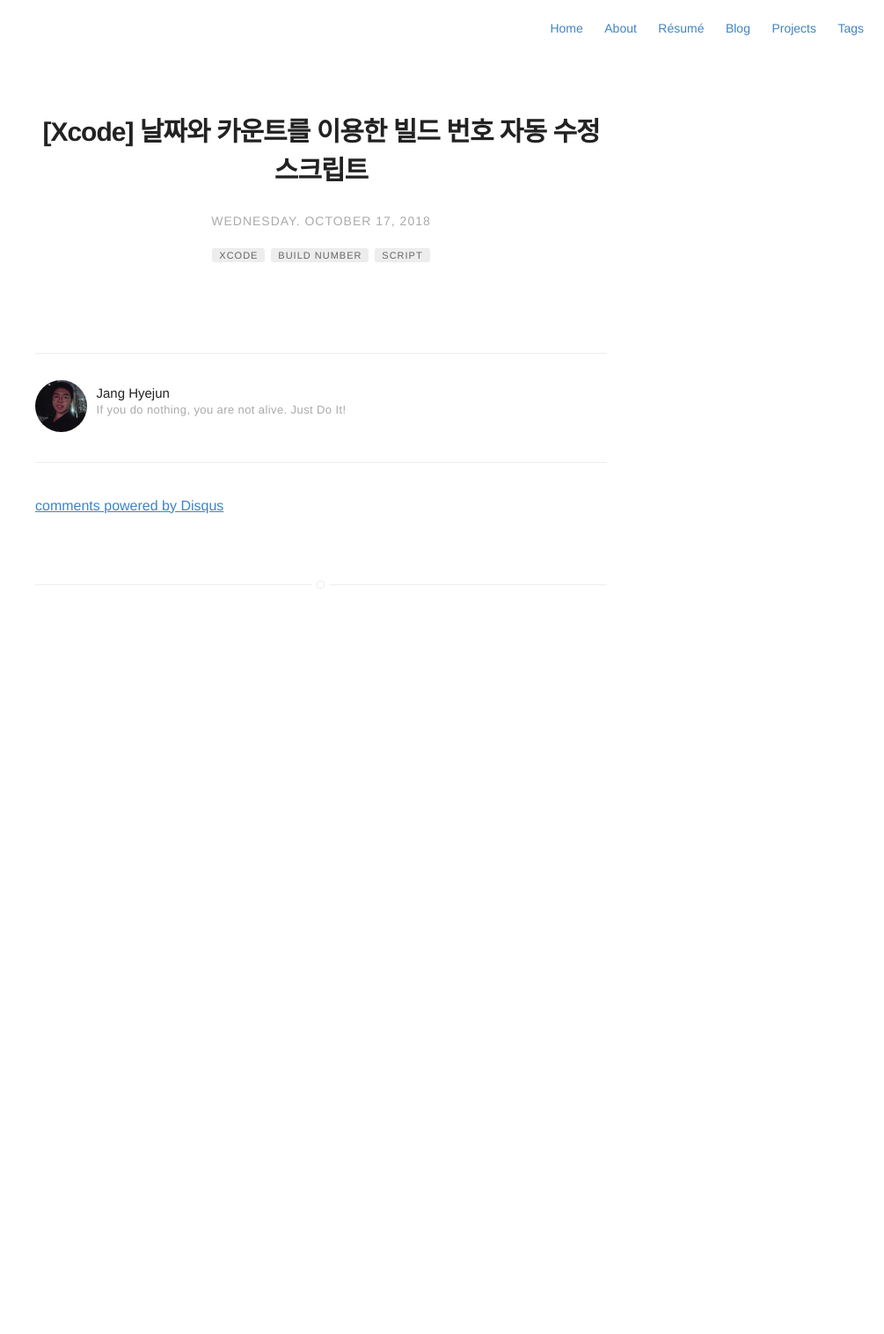
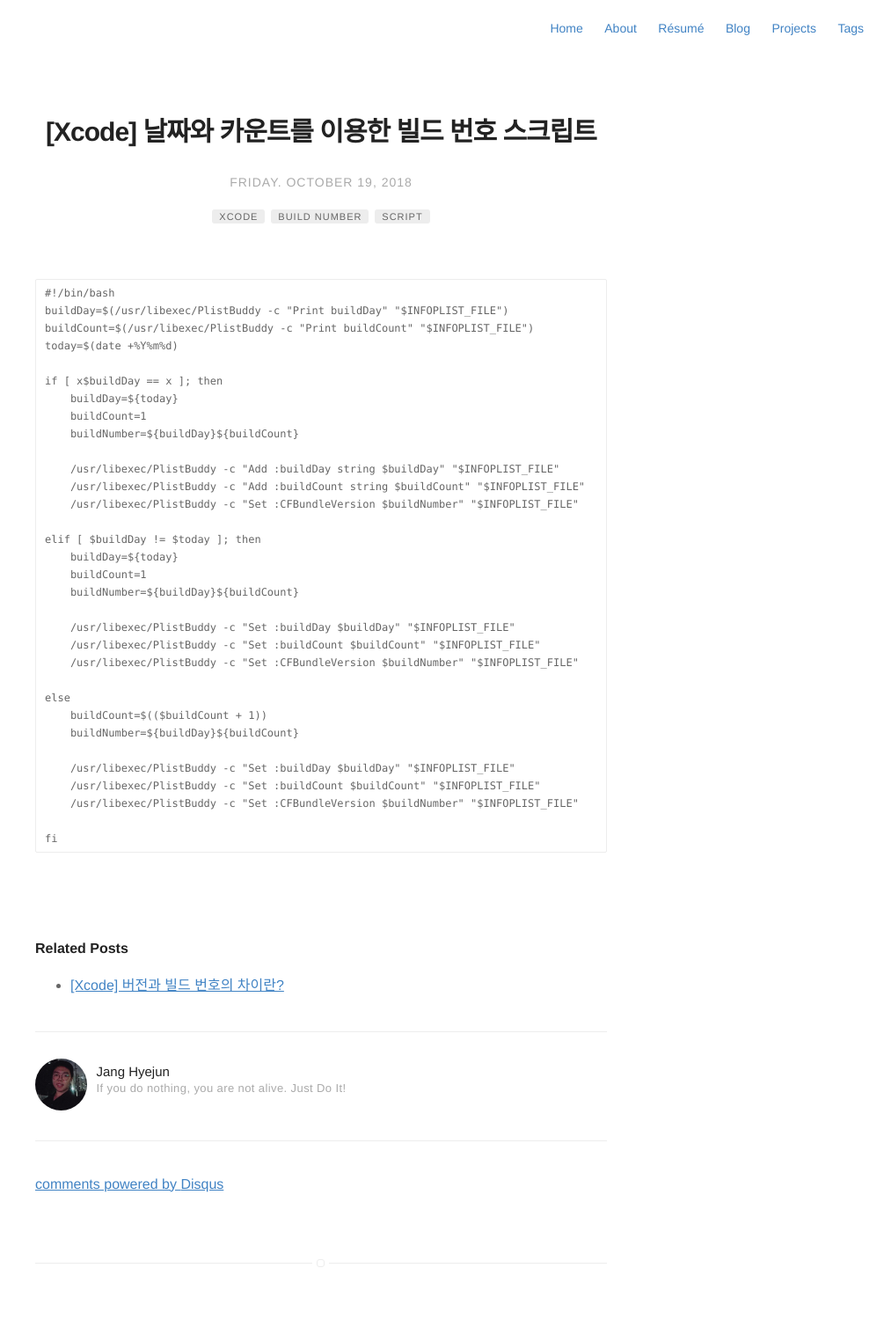
Before and after one commit to jhyejun/jhyejun.github.io, a Jekyll site: the page built from _posts/2018-10-17-build-number-script-using-date-and-count.md, in a window 1280 px wide. Shown: the whole page at 88% size, without its empty margins (275-1280 px from the left). Built offline with Jekyll 4.4.1, drawn with Linux system fonts in a browser that asks for light colours; comment, search, counter and statistics services are not loaded; before the commit the page ends 900 px from its top, so only the background shows below that.

Commit message:
Modify post
- [날짜와 카운트를 이용한 빌드 번호 스크립트 작성] 중
- [버전과 빌드 번호의 차이란?] 작성 중

````diff
--- a/_posts/2018-10-17-build-number-script-using-date-and-count.md
+++ b/_posts/2018-10-17-build-number-script-using-date-and-count.md
@@ -1,8 +1,8 @@
 ---
-title: "[Xcode] 날짜와 카운트를 이용한 빌드 번호 자동 수정 스크립트"
+title: "[Xcode] 날짜와 카운트를 이용한 빌드 번호 스크립트"
 layout: post
 hidden: true
-date: 2018-10-17 23:39
+date: 2018-10-19 22:39
 tag:
 - Xcode
 - Build Number
@@ -12,3 +12,40 @@ category: blog
 author: jhyejun
 description: build number auto-modification script using date and count
 ---
+
+
+
+```
+#!/bin/bash
+buildDay=$(/usr/libexec/PlistBuddy -c "Print buildDay" "$INFOPLIST_FILE")
+buildCount=$(/usr/libexec/PlistBuddy -c "Print buildCount" "$INFOPLIST_FILE")
+today=$(date +%Y%m%d)
+
+if [ x$buildDay == x ]; then
+    buildDay=${today}
+    buildCount=1
+    buildNumber=${buildDay}${buildCount}
+
+    /usr/libexec/PlistBuddy -c "Add :buildDay string $buildDay" "$INFOPLIST_FILE"
+    /usr/libexec/PlistBuddy -c "Add :buildCount string $buildCount" "$INFOPLIST_FILE"
+    /usr/libexec/PlistBuddy -c "Set :CFBundleVersion $buildNumber" "$INFOPLIST_FILE"
+
+elif [ $buildDay != $today ]; then
+    buildDay=${today}
+    buildCount=1
+    buildNumber=${buildDay}${buildCount}
+
+    /usr/libexec/PlistBuddy -c "Set :buildDay $buildDay" "$INFOPLIST_FILE"
+    /usr/libexec/PlistBuddy -c "Set :buildCount $buildCount" "$INFOPLIST_FILE"
+    /usr/libexec/PlistBuddy -c "Set :CFBundleVersion $buildNumber" "$INFOPLIST_FILE"
+
+else
+    buildCount=$(($buildCount + 1))
+    buildNumber=${buildDay}${buildCount}
+
+    /usr/libexec/PlistBuddy -c "Set :buildDay $buildDay" "$INFOPLIST_FILE"
+    /usr/libexec/PlistBuddy -c "Set :buildCount $buildCount" "$INFOPLIST_FILE"
+    /usr/libexec/PlistBuddy -c "Set :CFBundleVersion $buildNumber" "$INFOPLIST_FILE"
+
+fi
+```
````
Also changed, not shown: _posts/2018-10-17-what-is-difference-between-version-and-build-number.md (+4 -2 lines).
